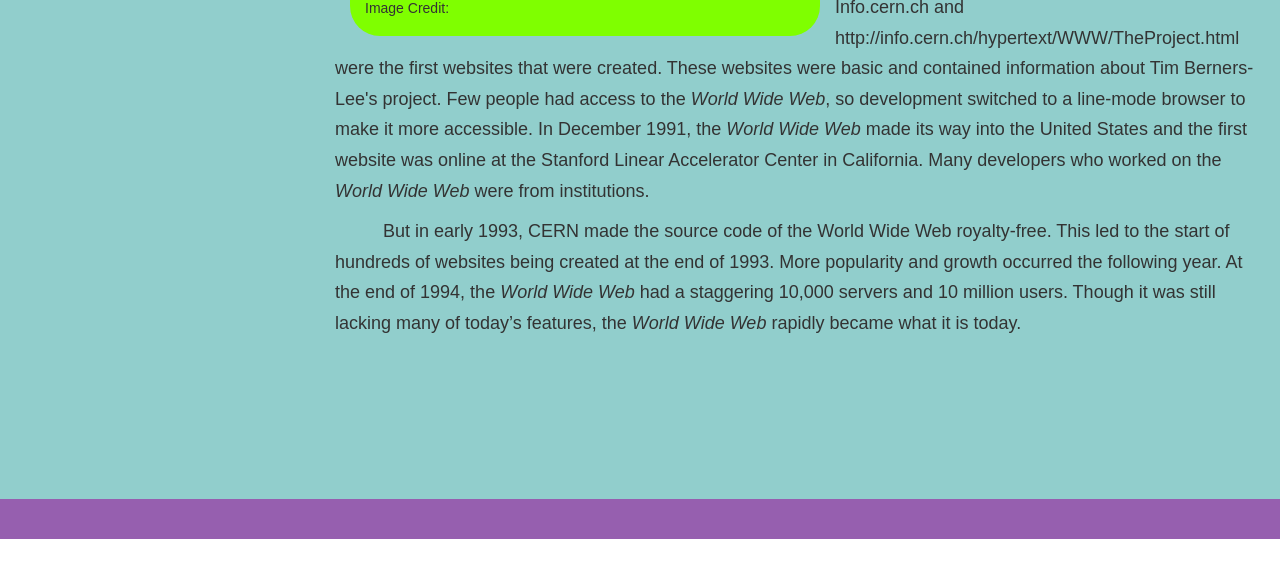
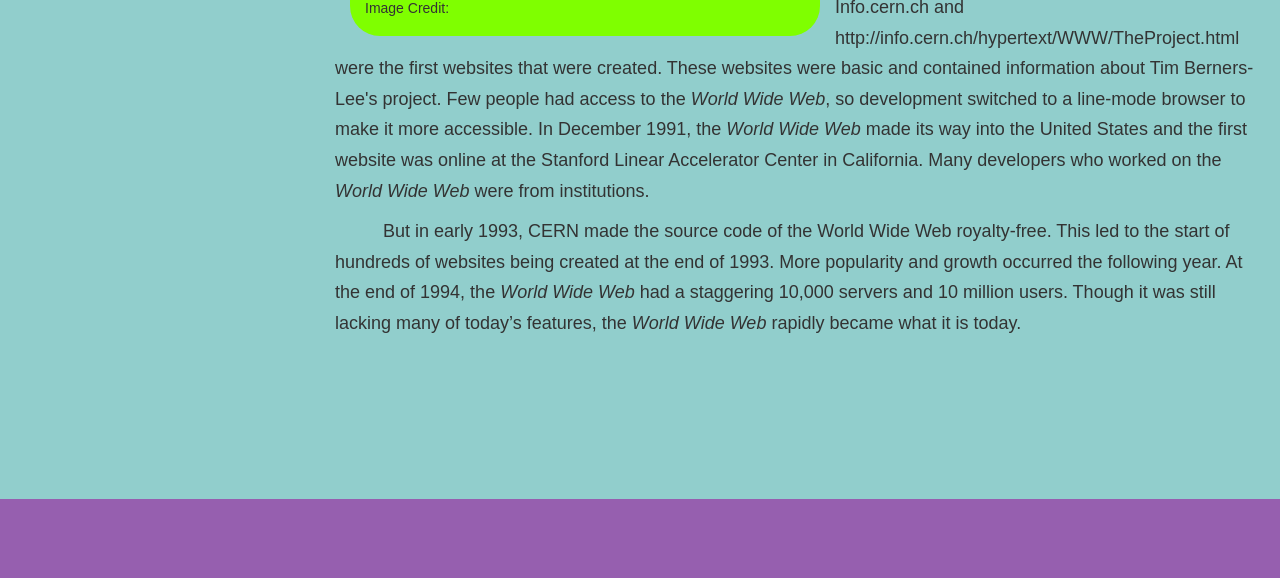
Before and after one commit to CorwinBridges/Research, a plain HTML site: page index.html in a window 1280 px wide. Shown: the part 4783-5361 px from the top of the page. Before the commit the page ends 5322 px from the top, so only its background shows below. Drawn offline with nearby package versions, Linux system fonts and the light colour scheme.

Commit message:
Update style.css

```diff
--- a/style.css
+++ b/style.css
@@ -16,6 +16,7 @@ footer {
   background-color: #965faf;
   color: white;
   padding: 15px;
+  padding-bottom: 500px;
   z-index: 999;
   position: relative;
 }
```
